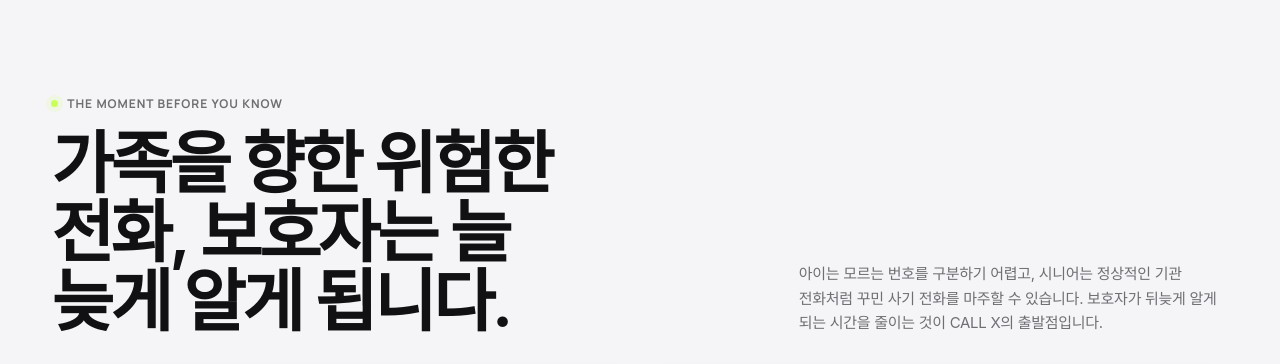
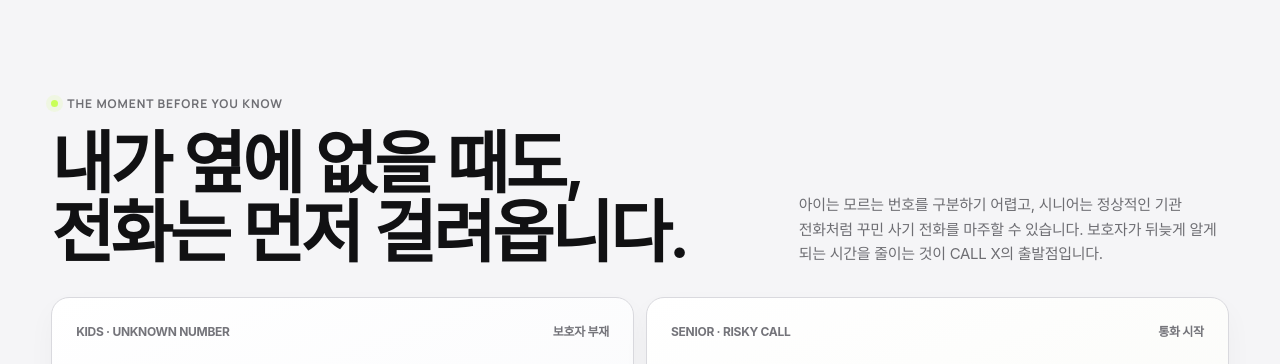
Before and after one commit to speciallonncsoft-stack/UPLSPEY2, a plain HTML site: page index.html in a window 1280 px wide. Shown: the part 940-1304 px from the top of the page. Drawn offline with Linux system fonts and the light colour scheme; a web font is replaced by a local one.

Commit message:
Update index.html

```diff
--- a/index.html
+++ b/index.html
@@ -1627,7 +1627,7 @@
         <div class="section-head">
           <div>
             <div class="eyebrow" data-i18n="problemEyebrow">The moment before you know</div>
-            <h2 data-i18n="problemTitle">가족을 향한 위험한 전화, 보호자는 늘 늦게 알게 됩니다.</h2>
+            <h2 data-i18n="problemTitle">내가 옆에 없을 때도, 전화는 먼저 걸려옵니다.</h2>
           </div>
 
           <p data-i18n="problemDesc">
@@ -2034,7 +2034,7 @@
         riskToastBody:'보호 대상자의 통화를 확인하고 필요하면 함께 참여할 수 있습니다.',
         riskToastState:'보호자 알림',
         problemEyebrow:'The moment before you know',
-        problemTitle:'가족을 향한 위험한 전화, 보호자는 늘 늦게 알게 됩니다.',
+        problemTitle:'내가 옆에 없을 때도, 전화는 먼저 걸려옵니다.',
         problemDesc:'아이는 모르는 번호를 구분하기 어렵고, 시니어는 정상적인 기관 전화처럼 꾸민 사기 전화를 마주할 수 있습니다. 보호자가 뒤늦게 알게 되는 시간을 줄이는 것이 CALL X의 출발점입니다.',
         kidKicker:'KIDS · UNKNOWN NUMBER', kidState:'보호자 부재',
         kidTitle:'모르는 번호가 아이에게 걸려왔을 때', kidDesc:'위험·미등록 번호를 보호자가 알 수 있도록 먼저 신호를 보냅니다.',
@@ -2737,5 +2737,8 @@
     updateSticky();
   })();
   </script>
+
+  <!-- GA4 이벤트 추적: cta_click / survey_start / survey_complete -->
+  <script src="tracking.js"></script>
 </body>
 </html>
```
